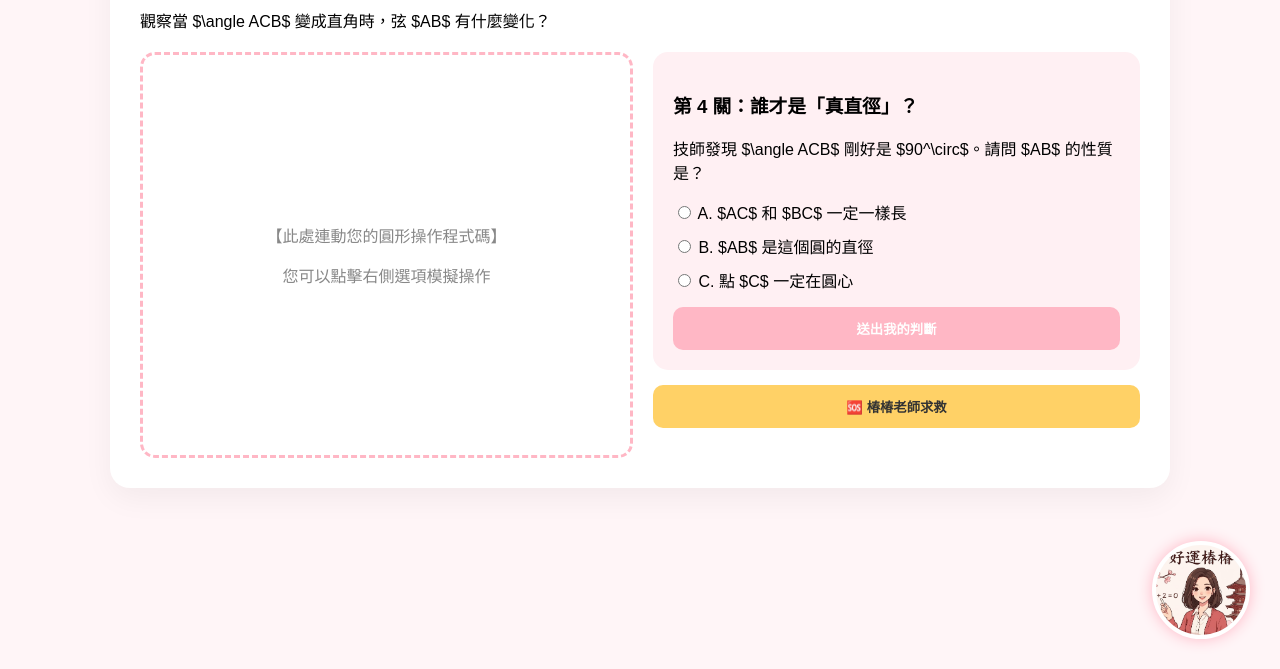
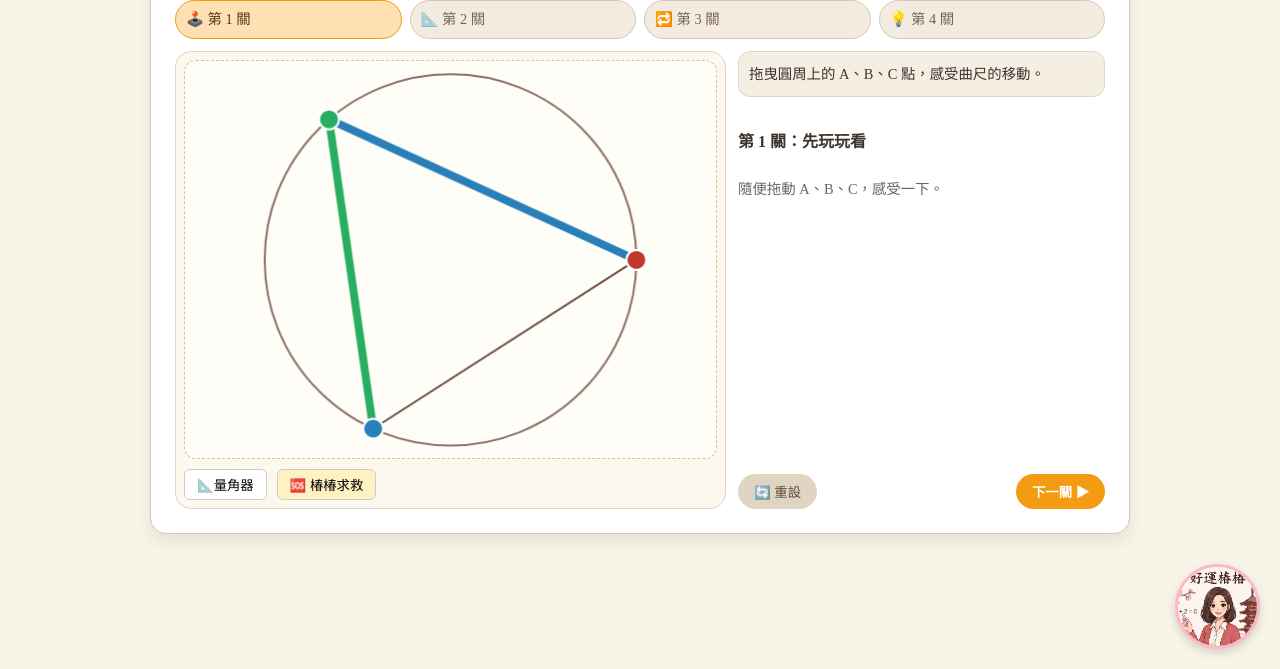
Before and after one commit to chunhui0531-lab/circle-test, a plain HTML site: page index.html in a window 1280 px wide. Shown: the part 131-800 px from the top of the page. Drawn offline with Linux system fonts and the light colour scheme.

Commit message:
Add files via upload

```diff
--- a/index.html
+++ b/index.html
@@ -1,152 +1,264 @@
 <!DOCTYPE html>
 <html lang="zh-TW">
 <head>
-    <meta charset="UTF-8">
-    <meta name="viewport" content="width=device-width, initial-scale=1.0">
-    <title>好運椿椿｜圓周角與直徑探索任務</title>
+  <meta charset="UTF-8" />
+  <meta name="viewport" content="width=device-width, initial-scale=1.0" />
+  <title>伸縮曲尺找直徑｜圓周角探索任務</title>
   <style>
-        /* --- 網頁樣式 (CSS) --- */
-        :root { --main-pink: #ffb7c5; --bg-color: #fff5f7; }
-        body { font-family: "Microsoft JhengHei", sans-serif; background-color: var(--bg-color); margin: 0; padding: 20px; }
-        .container { max-width: 1000px; margin: auto; background: white; padding: 30px; border-radius: 20px; box-shadow: 0 10px 30px rgba(0,0,0,0.05); }
-        h1 { color: #d63384; text-align: center; }
+    /* === 整合您原有的 style.css 並加入機器人樣式 === */
+    * { box-sizing: border-box; }
+    body { font-family: "Noto Serif TC", serif; background-color: #f8f4e8; color: #3d352e; line-height: 1.7; margin: 0; padding: 16px; }
+    .case-file-wrapper { max-width: 980px; margin: 16px auto; padding: 24px; background: #fff; border: 1px solid #d1c7b8; box-shadow: 0 8px 18px rgba(0,0,0,0.08); border-radius: 16px; position: relative; }
+    header { border-bottom: 2px double #c3b59f; padding-bottom: 10px; margin-bottom: 16px; position: relative; }
+    .case-stamp { position: absolute; right: 0; top: 0; padding: 4px 10px; border: 2px solid #b33a3a; color: #b33a3a; font-weight: bold; transform: rotate(7deg); background: rgba(255,250,240,0.96); }
+    h1 { font-size: 1.7rem; margin: 0; }
+    .hook-section { margin-bottom: 18px; }
+    .level-nav { display: flex; flex-wrap: wrap; gap: 8px; margin-bottom: 12px; }
+    .level-badge { flex: 1; min-width: 80px; background: #f3ebe0; border-radius: 999px; padding: 6px 10px; display: flex; align-items: center; gap: 6px; border: 1px solid #d6c7b2; color: #7a6450; font-size: 0.9rem; cursor: pointer; }
+    .level-badge.active { background: #ffe0b3; border-color: #f39c12; color: #5d3a18; }
 
-        /* 互動區域佈局 */
-        .main-layout { display: flex; gap: 20px; margin-top: 20px; flex-wrap: wrap; }
-        .canvas-area { flex: 1; min-width: 350px; border: 3px dashed var(--main-pink); border-radius: 15px; height: 400px; position: relative; display: flex; align-items: center; justify-content: center; background: #fff; }
-        .side-panel { flex: 1; min-width: 300px; display: flex; flex-direction: column; gap: 15px; }
+    .canvas-layout { display: flex; flex-direction: column; gap: 12px; }
+    @media (min-width: 768px) { .canvas-layout { flex-direction: row; } }
+    .canvas-box { flex: 1.35; background: #fdf8ee; border-radius: 16px; padding: 8px; border: 1px solid #e0d4c2; position: relative; }
+    #circleCanvas { display: block; width: 100%; height: auto; border-radius: 12px; border: 1px dashed #d3c1a6; background: #fffdf8; touch-action: none; }
+    .side-panel { flex: 1; display: flex; flex-direction: column; gap: 10px; }
 
-        /* 按鈕與介面 */
-        .btn { padding: 12px 20px; border: none; border-radius: 10px; cursor: pointer; font-weight: bold; transition: 0.3s; }
-        .primary-btn { background-color: var(--main-pink); color: white; width: 100%; }
-        .primary-btn:hover { background-color: #ff99aa; }
-        .sos-btn { background-color: #ffd166; color: #333; }
+    /* 椿椿機器人浮動樣式 */
+    .chun-bot-box { position: fixed; bottom: 20px; right: 20px; z-index: 2000; display: flex; flex-direction: column; align-items: flex-end; }
+    .chat-bubble { background: white; border: 2px solid #ffb7c5; border-radius: 15px; padding: 12px; margin-bottom: 8px; max-width: 250px; box-shadow: 0 4px 10px rgba(0,0,0,0.1); display: none; font-size: 14px; color: #444; position: relative; }
+    .chat-bubble::after { content: ''; position: absolute; bottom: -10px; right: 25px; border-width: 10px 10px 0; border-style: solid; border-color: white transparent transparent; }
+    .bot-avatar-container { width: 85px; height: 85px; border-radius: 50%; border: 3px solid #ffb7c5; overflow: hidden; background: white; cursor: pointer; transition: 0.3s; box-shadow: 0 4px 10px rgba(0,0,0,0.15); }
+    .bot-avatar-container:hover { transform: scale(1.1); }
+    .bot-img { width: 100%; height: 100%; object-fit: cover; }
 
-        /* 機器人區域 */
-        .chun-bot-box { position: fixed; bottom: 30px; right: 30px; z-index: 1000; display: flex; flex-direction: column; align-items: flex-end; }
-        .chat-bubble { background: white; border: 2px solid var(--main-pink); border-radius: 20px; padding: 15px; margin-bottom: 10px; max-width: 280px; box-shadow: 0 5px 15px rgba(0,0,0,0.1); display: none; line-height: 1.6; font-size: 15px; position: relative; }
-        .chat-bubble::after { content: ''; position: absolute; bottom: -10px; right: 35px; border-width: 10px 10px 0; border-style: solid; border-color: white transparent transparent; }
-        .avatar-container { width: 90px; height: 90px; border-radius: 50%; border: 4px solid white; box-shadow: 0 0 15px var(--main-pink); overflow: hidden; cursor: pointer; transition: 0.3s; background: white; }
-        .avatar-container:hover { transform: scale(1.1) rotate(5deg); }
-        .avatar-img { width: 100%; height: 100%; object-fit: cover; }
-
-        /* 動畫效果 */
-        @keyframes bounce { 0%, 100% { transform: translateY(0); } 50% { transform: translateY(-20px); } }
-        .jump-animation { animation: bounce 0.5s ease 3; }
-        .emoji-layer { position: absolute; top: -40px; right: 20px; font-size: 30px; pointer-events: none; }
+    /* 其他 UI 元素 (簡化版) */
+    .info-panel { padding: 10px; border-radius: 12px; background: #f5efe3; border: 1px solid #e1d5c0; font-size: 0.9rem; }
+    .tool-btn { background: #fff; border: 1px solid #ccc; border-radius: 6px; padding: 5px 12px; cursor: pointer; }
+    .primary-btn { background: #f39c12; color: #fff; border: none; padding: 8px 16px; border-radius: 999px; cursor: pointer; width: 100%; font-weight: bold; }
+    .secondary-btn { background: #e0d4c2; color: #5f4c3a; border: none; padding: 8px 16px; border-radius: 999px; cursor: pointer; }
+    .hidden { display: none; }
+    @keyframes bounce { 0%, 100% { transform: translateY(0); } 50% { transform: translateY(-15px); } }
+    .jump { animation: bounce 0.5s ease 3; }
   </style>
 </head>
 <body>
 
-<div class="container">
+  <div class="case-file-wrapper">
     <header>
-        <h1>🎯 探索直徑：圓周角偵探任務</h1>
-        <p>觀察當 $\angle ACB$ 變成直角時，弦 $AB$ 有什麼變化？</p>
+      <span class="case-stamp">案件 03</span>
+      <h1>🎯 伸縮曲尺找直徑：偵探任務</h1>
     </header>
 
-    <div class="main-layout">
-        <div class="canvas-area">
-            <div style="text-align: center; color: #888;">
-                <p>【此處連動您的圓形操作程式碼】</p>
-                <p>您可以點擊右側選項模擬操作</p>
+    <div class="level-nav">
+      <div class="level-badge active" data-level="1">🕹️ 第 1 關</div>
+      <div class="level-badge" data-level="2">📐 第 2 關</div>
+      <div class="level-badge" data-level="3">🔁 第 3 關</div>
+      <div class="level-badge" data-level="4">💡 第 4 關</div>
+    </div>
+
+    <div class="canvas-layout">
+      <div class="canvas-box">
+        <canvas id="circleCanvas"></canvas>
+        <div style="margin-top:10px; display:flex; gap:10px;">
+          <button id="toggleProtractorBtn" class="tool-btn">📐量角器</button>
+          <button id="sosBtn" class="tool-btn" style="background:#fff2c2">🆘 椿椿求救</button>
         </div>
       </div>
 
       <div class="side-panel">
-            <div style="background: #fff0f3; padding: 20px; border-radius: 15px;">
-                <h3>第 4 關：誰才是「真直徑」？</h3>
-                <p>技師發現 $\angle ACB$ 剛好是 $90^\circ$。請問 $AB$ 的性質是？</p>
-                <label style="display:block; margin-bottom:10px;"><input type="radio" name="q4" value="wrong1"> A. $AC$ 和 $BC$ 一定一樣長</label>
-                <label style="display:block; margin-bottom:10px;"><input type="radio" name="q4" value="correct"> B. $AB$ 是這個圓的直徑</label>
-                <label style="display:block; margin-bottom:15px;"><input type="radio" name="q4" value="wrong2"> C. 點 $C$ 一定在圓心</label>
-                <button class="btn primary-btn" onclick="checkMathAnswer()">送出我的判斷</button>
+        <div class="info-panel">
+          <div id="statusMessage">拖曳圓周上的 A、B、C 點，感受曲尺的移動。</div>
         </div>
-            <button class="btn sos-btn" onclick="askTeacher('我卡住了，請給我一點提示。')">🆘 椿椿老師求救</button>
+
+        <div class="level-content">
+          <h4 id="levelTitle">載入中...</h4>
+          <p id="levelDesc" style="font-size:0.9rem; color:#666;"></p>
+
+          <div id="level4Question" class="hidden" style="background:#fff7e7; padding:15px; border-radius:10px; margin-top:10px;">
+            <p><strong>劇院應用題：</strong>當 ∠ACB 是直角時，燈軌 AB 最可能是？</p>
+            <label style="display:block"><input type="radio" name="q4" value="A"> A. 圓的直徑 (穿過圓心)</label>
+            <label style="display:block"><input type="radio" name="q4" value="B"> B. 普通的弦</label>
+            <button id="checkQ4Btn" class="primary-btn" style="margin-top:10px">送出答案</button>
+          </div>
+        </div>
+
+        <div class="level-buttons" style="margin-top:auto; display:flex; justify-content:space-between;">
+          <button id="resetLevelBtn" class="secondary-btn">🔄 重設</button>
+          <button id="nextLevelBtn" class="primary-btn" style="width:auto" disabled>下一關 ▶</button>
+        </div>
+      </div>
     </div>
   </div>
 
   <div class="chun-bot-box">
     <div id="chatBubble" class="chat-bubble"></div>
-        <div class="avatar-container" onclick="askTeacher('老師，我想更了解這個主題。')">
-            <img src="網頁首頁.jpg" alt="椿椿老師" class="avatar-img" id="teacherAvatar">
-            <div id="emojiLayer" class="emoji-layer"></div>
-        </div>
+    <div class="bot-avatar-container" onclick="askTeacher('老師，我需要一點指引。')">
+      <img src="網頁首頁.jpg" alt="椿椿老師" class="bot-img" id="botImg">
     </div>
   </div>
 
   <script>
-    /* --- 核心邏輯 (JavaScript) --- */
-
-    // 您的 API KEY
-    const API_KEY = "gen-lang-client-0772758720";
+    /* === 整合您原有的 script.js 邏輯 === */
+    const API_KEY = "gen-lang-client-0772758720"; // 您的金鑰
+    const canvas = document.getElementById("circleCanvas");
+    const ctx = canvas.getContext("2d");
+    let currentLevel = 1;
     let errorCount = 0;
 
-    // 1. 顯示對話內容
-    function showMessage(text, isHappy = false) {
-        const bubble = document.getElementById('chatBubble');
-        const avatar = document.getElementById('teacherAvatar');
-        const emojis = document.getElementById('emojiLayer');
+    // 幾何設定
+    let cx, cy, radius;
+    let points = {
+      A: { angle: 0, color: "#c0392b" },
+      B: { angle: 2, color: "#2980b9" },
+      C: { angle: 4, color: "#27ae60" }
+    };
 
-        bubble.innerText = text;
-        bubble.style.display = 'block';
+    // 1. 初始化畫布
+    function initCanvas() {
+      const dpr = window.devicePixelRatio || 1;
+      const size = canvas.parentElement.clientWidth;
+      canvas.width = size * dpr;
+      canvas.height = (size * 0.75) * dpr;
+      canvas.style.width = size + "px";
+      canvas.style.height = (size * 0.75) + "px";
+      ctx.setTransform(dpr, 0, 0, dpr, 0, 0);
+      cx = size / 2;
+      cy = (size * 0.75) / 2;
+      radius = size * 0.35;
+      draw();
+    }
 
-        if (isHappy) {
-            avatar.parentElement.classList.add('jump-animation');
-            emojis.innerText = "✨😊";
-            setTimeout(() => {
-                avatar.parentElement.classList.remove('jump-animation');
-                emojis.innerText = "";
-            }, 3000);
+    // 2. 繪圖主程式
+    function draw() {
+      ctx.clearRect(0, 0, canvas.width, canvas.height);
+
+      // 畫圓
+      ctx.beginPath();
+      ctx.arc(cx, cy, radius, 0, Math.PI*2);
+      ctx.strokeStyle = "#8d6e63";
+      ctx.lineWidth = 2;
+      ctx.stroke();
+
+      const pA = { x: cx + radius*Math.cos(points.A.angle), y: cy + radius*Math.sin(points.A.angle) };
+      const pB = { x: cx + radius*Math.cos(points.B.angle), y: cy + radius*Math.sin(points.B.angle) };
+      const pC = { x: cx + radius*Math.cos(points.C.angle), y: cy + radius*Math.sin(points.C.angle) };
+
+      // 檢查是否接近直角 (90度)
+      const v1 = { x: pA.x - pC.x, y: pA.y - pC.y };
+      const v2 = { x: pB.x - pC.x, y: pB.y - pC.y };
+      const dot = v1.x * v2.x + v1.y * v2.y;
+      const mag = Math.sqrt(v1.x**2 + v1.y**2) * Math.sqrt(v2.x**2 + v2.y**2);
+      const angle = Math.acos(dot/mag) * (180/Math.PI);
+      const isRight = Math.abs(angle - 90) < 2;
+
+      // 畫曲尺
+      ctx.lineWidth = 8;
+      ctx.lineCap = "round";
+      ctx.strokeStyle = "#2980b9";
+      ctx.beginPath(); ctx.moveTo(pC.x, pC.y); ctx.lineTo(pA.x, pA.y); ctx.stroke();
+      ctx.strokeStyle = "#27ae60";
+      ctx.beginPath(); ctx.moveTo(pC.x, pC.y); ctx.lineTo(pB.x, pB.y); ctx.stroke();
+
+      // 畫弦 (直角時變紅)
+      ctx.lineWidth = isRight ? 5 : 2;
+      ctx.strokeStyle = isRight ? "#e53935" : "#6d4c41";
+      ctx.beginPath(); ctx.moveTo(pA.x, pA.y); ctx.lineTo(pB.x, pB.y); ctx.stroke();
+
+      // 畫點
+      [points.A, points.B, points.C].forEach(p => {
+        ctx.beginPath();
+        ctx.arc(cx + radius*Math.cos(p.angle), cy + radius*Math.sin(p.angle), 10, 0, Math.PI*2);
+        ctx.fillStyle = p.color;
+        ctx.fill();
+        ctx.strokeStyle = "#fff";
+        ctx.stroke();
+      });
+
+      // 自動過關判定 (第2關)
+      if(currentLevel === 2 && isRight) {
+        document.getElementById("nextLevelBtn").disabled = false;
+        document.getElementById("statusMessage").innerText = "太棒了！你做出直角了！";
       }
     }
 
-    // 2. 檢查學生答案
-    function checkMathAnswer() {
-        const selected = document.querySelector('input[name="q4"]:checked');
-        if (!selected) {
-            showMessage("請先選一個答案喔！");
-            return;
-        }
+    // 3. AI 助教功能
+    async function askTeacher(query) {
+      const bubble = document.getElementById("chatBubble");
+      bubble.innerText = "椿椿老師思考中...";
+      bubble.style.display = "block";
 
-        if (selected.value === 'correct') {
-            errorCount = 0;
-            showMessage("太棒了！你的觀察非常準確，這就是圓周角的重要性質喔！", true);
-        } else {
-            errorCount++;
-            if (errorCount >= 2) {
-                askTeacher("學生連續兩次答錯了，他現在很困惑。請用引導方式幫他，不要直接給答案。");
-            } else {
-                showMessage("唔...好像不是這樣。再觀察看看曲尺的對邊？");
-            }
+      const sysMsg = "你是一位國中數學老師『椿椿』。學生正在玩圓周角互動網頁。請用親切語氣引導學生，絕不給答案。";
+
+      try {
+        const resp = await fetch(`https://generativelanguage.googleapis.com/v1beta/models/gemini-2.0-flash:generateContent?key=${API_KEY}`, {
+          method: 'POST',
+          headers: {'Content-Type': 'application/json'},
+          body: JSON.stringify({
+            contents: [{parts: [{text: query}]}],
+            system_instruction: {parts: [{text: sysMsg}]}
+          })
+        });
+        const data = await resp.json();
+        const text = data.candidates[0].content.parts[0].text;
+        bubble.innerText = text;
+      } catch (e) {
+        bubble.innerText = "哎呀，老師連線出了一點問題，你先自己試試看？";
       }
     }
 
-    // 3. 呼叫 Gemini AI
-    async function askTeacher(userPrompt) {
-        showMessage("椿椿老師正在思考如何引導你...");
+    // 4. 關卡切換邏輯
+    function setLevel(lvl) {
+      currentLevel = lvl;
+      document.querySelectorAll(".level-badge").forEach(b => b.classList.toggle("active", b.dataset.level == lvl));
+      const titles = ["", "第 1 關：先玩玩看", "第 2 關：找到直角", "第 3 關：多點驗證", "第 4 關：應用挑戰"];
+      const descs = ["", "隨便拖動 A、B、C，感受一下。", "試著讓 AB 線段變紅（也就是 ∠ACB 變直角）。", "移動 C 到別處，看看直角是否依然存在。", "完成下方的劇院題目。"];
+      document.getElementById("levelTitle").innerText = titles[lvl];
+      document.getElementById("levelDesc").innerText = descs[lvl];
+      document.getElementById("level4Question").classList.toggle("hidden", lvl !== 4);
+      document.getElementById("nextLevelBtn").disabled = (lvl !== 1); // 第一關預設可過
+    }
 
-        // 老師的人格設定
-        const sysInstruction = "你是一位親切的台灣國中數學老師『椿椿』。學生正在探索『當圓周角是 90 度時，其對應的弦是直徑』。規則：1.絕對不直接給答案。2.使用提問法引導。3.語氣要溫柔且有耐心。";
+    // 5. 事件監聽
+    let activePoint = null;
+    canvas.addEventListener("mousedown", (e) => {
+      const rect = canvas.getBoundingClientRect();
+      const mx = e.clientX - rect.left;
+      const my = e.clientY - rect.top;
+      for (let key in points) {
+        const px = cx + radius*Math.cos(points[key].angle);
+        const py = cy + radius*Math.sin(points[key].angle);
+        if (Math.hypot(mx-px, my-py) < 20) { activePoint = key; break; }
+      }
+    });
+    window.addEventListener("mousemove", (e) => {
+      if (!activePoint) return;
+      const rect = canvas.getBoundingClientRect();
+      const dx = (e.clientX - rect.left) - cx;
+      const dy = (e.clientY - rect.top) - cy;
+      points[activePoint].angle = Math.atan2(dy, dx);
+      draw();
+    });
+    window.addEventListener("mouseup", () => activePoint = null);
 
-        try {
-            const response = await fetch(`https://generativelanguage.googleapis.com/v1beta/models/gemini-2.0-flash:generateContent?key=${API_KEY}`, {
-                method: 'POST',
-                headers: { 'Content-Type': 'application/json' },
-                body: JSON.stringify({
-                    contents: [{ parts: [{ text: userPrompt }] }],
-                    system_instruction: { parts: [{ text: sysInstruction }] }
-                })
-            });
+    document.getElementById("checkQ4Btn").onclick = () => {
+      const sel = document.querySelector('input[name="q4"]:checked');
+      if (sel && sel.value === "A") {
+        document.getElementById("chatBubble").innerText = "完全正確！你真的是數學小偵探！";
+        document.getElementById("chatBubble").style.display = "block";
+        document.getElementById("botImg").parentElement.classList.add("jump");
+      } else {
+        errorCount++;
+        if(errorCount >= 2) askTeacher("學生在第4關選錯兩次了，請給他關於『直角對應直徑』的引導。");
+        else document.getElementById("statusMessage").innerText = "再想一下，直角對到的那條邊有什麼特性？";
+      }
+    };
 
-            const data = await response.json();
-            const aiText = data.candidates[0].content.parts[0].text;
-            showMessage(aiText);
-        } catch (error) {
-            console.error("AI 錯誤:", error);
-            showMessage("哎呀，椿椿老師現在稍微分心了，請再試一次或自己觀察看看？");
-        }
-    }
+    document.getElementById("sosBtn").onclick = () => askTeacher("我目前在第 " + currentLevel + " 關，我卡住了。");
+    document.getElementById("nextLevelBtn").onclick = () => setLevel(currentLevel + 1);
+    document.getElementById("resetLevelBtn").onclick = () => location.reload();
+
+    window.onload = () => { initCanvas(); setLevel(1); };
+    window.onresize = initCanvas;
   </script>
-
 </body>
 </html>
```
Lines whose indentation alone changed are shown as unchanged.
